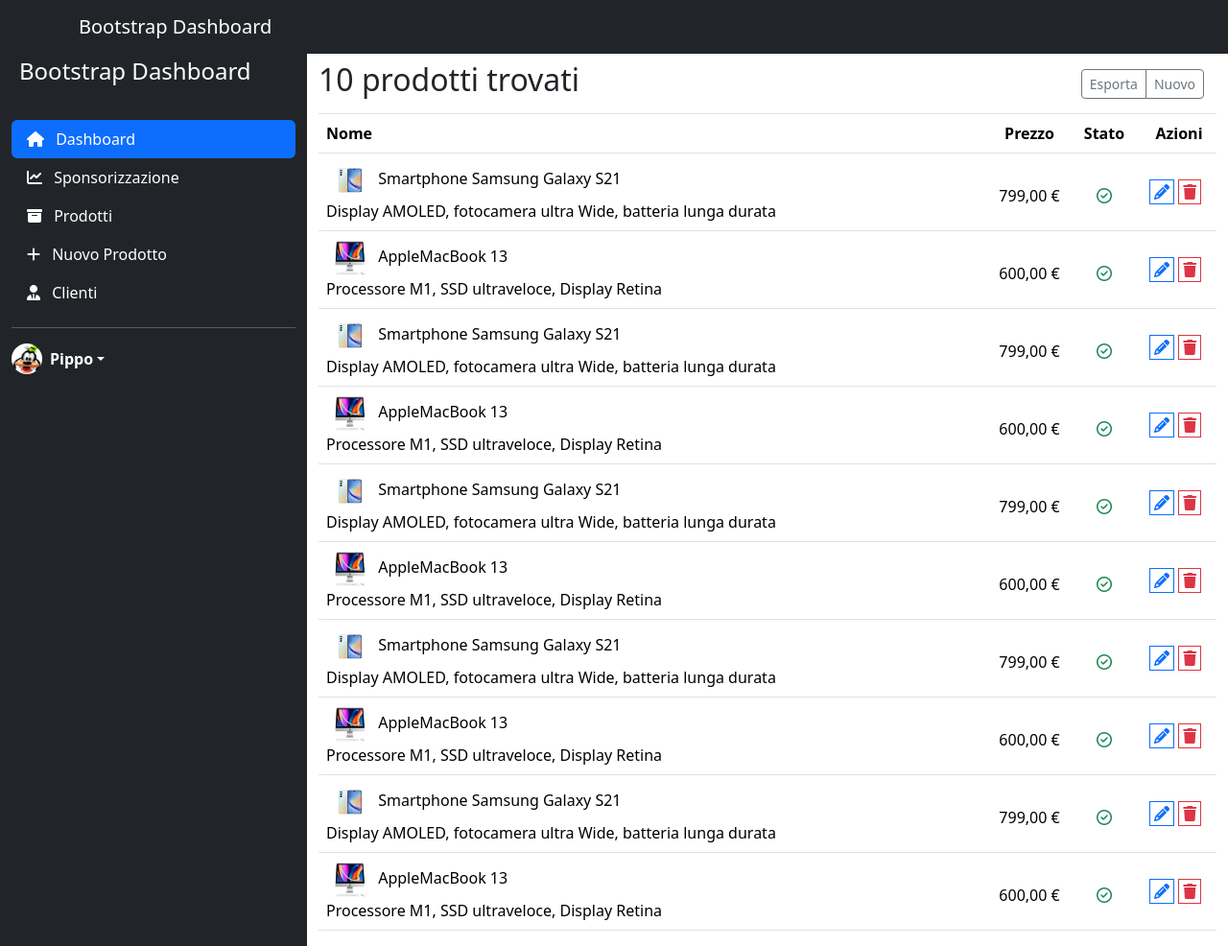
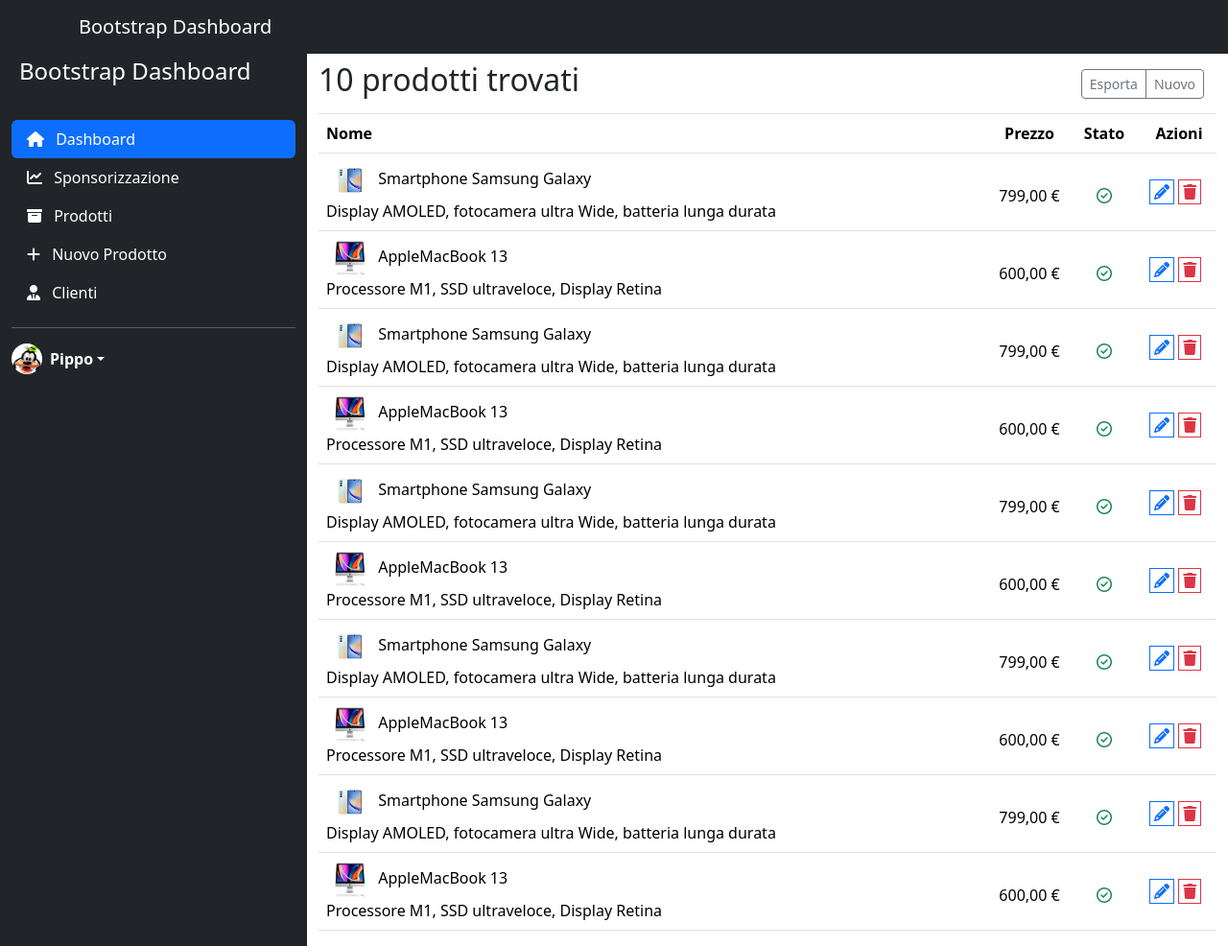
Before and after one commit to SimoneMicheleAllocca/html-css-bootstrap-dashboard, a plain HTML site: page index.html in a window 1280 px wide. Shown: the whole page at 96% size. Drawn offline with nearby package versions, Linux system fonts and the light colour scheme.

Commit message:
fix: product name

```diff
--- a/index.html
+++ b/index.html
@@ -151,7 +151,7 @@
                   <tbody>
                     <tr>
                       <td class="col-md-9 col-lg-9"><img src="./img/samsung.jpg" alt="" width="50" height="40">
-                        Smartphone Samsung Galaxy S21 <div class="d-none d-lg-block fw-lighter">Display AMOLED, fotocamera
+                        Smartphone Samsung Galaxy<div class="d-none d-lg-block fw-lighter">Display AMOLED, fotocamera
                           ultra Wide, batteria lunga durata</div>
                       </td>
                       <td class="d-none d-sm-table-cell col-md-1 p-0 pt-2 text-center">799,00 € </td>
@@ -177,7 +177,7 @@
 
                       <tr>
                         <td class="col-md-9 col-lg-9"><img src="./img/samsung.jpg" alt="" width="50" height="40">
-                          Smartphone Samsung Galaxy S21 <div class="d-none d-lg-block fw-lighter">Display AMOLED, fotocamera
+                          Smartphone Samsung Galaxy<div class="d-none d-lg-block fw-lighter">Display AMOLED, fotocamera
                             ultra Wide, batteria lunga durata</div>
                         </td>
                         <td class="d-none d-sm-table-cell col-md-1 p-0 pt-2 text-center">799,00 € </td>
@@ -203,7 +203,7 @@
 
                         <tr>
                             <td class="col-md-9 col-lg-9"><img src="./img/samsung.jpg" alt="" width="50" height="40">
-                              Smartphone Samsung Galaxy S21 <div class="d-none d-lg-block fw-lighter">Display AMOLED, fotocamera
+                              Smartphone Samsung Galaxy<div class="d-none d-lg-block fw-lighter">Display AMOLED, fotocamera
                                 ultra Wide, batteria lunga durata</div>
                             </td>
                             <td class="d-none d-sm-table-cell col-md-1 p-0 pt-2 text-center">799,00 € </td>
@@ -229,7 +229,7 @@
 
                             <tr>
                                 <td class="col-md-9 col-lg-9"><img src="./img/samsung.jpg" alt="" width="50" height="40">
-                                  Smartphone Samsung Galaxy S21 <div class="d-none d-lg-block fw-lighter">Display AMOLED, fotocamera
+                                  Smartphone Samsung Galaxy<div class="d-none d-lg-block fw-lighter">Display AMOLED, fotocamera
                                     ultra Wide, batteria lunga durata</div>
                                 </td>
                                 <td class="d-none d-sm-table-cell col-md-1 p-0 pt-2 text-center">799,00 € </td>
@@ -255,7 +255,7 @@
 
                                 <tr>
                                     <td class="col-md-9 col-lg-9"><img src="./img/samsung.jpg" alt="" width="50" height="40">
-                                      Smartphone Samsung Galaxy S21 <div class="d-none d-lg-block fw-lighter">Display AMOLED, fotocamera
+                                      Smartphone Samsung Galaxy<div class="d-none d-lg-block fw-lighter">Display AMOLED, fotocamera
                                         ultra Wide, batteria lunga durata</div>
                                     </td>
                                     <td class="d-none d-sm-table-cell col-md-1 p-0 pt-2 text-center">799,00 € </td>
```
